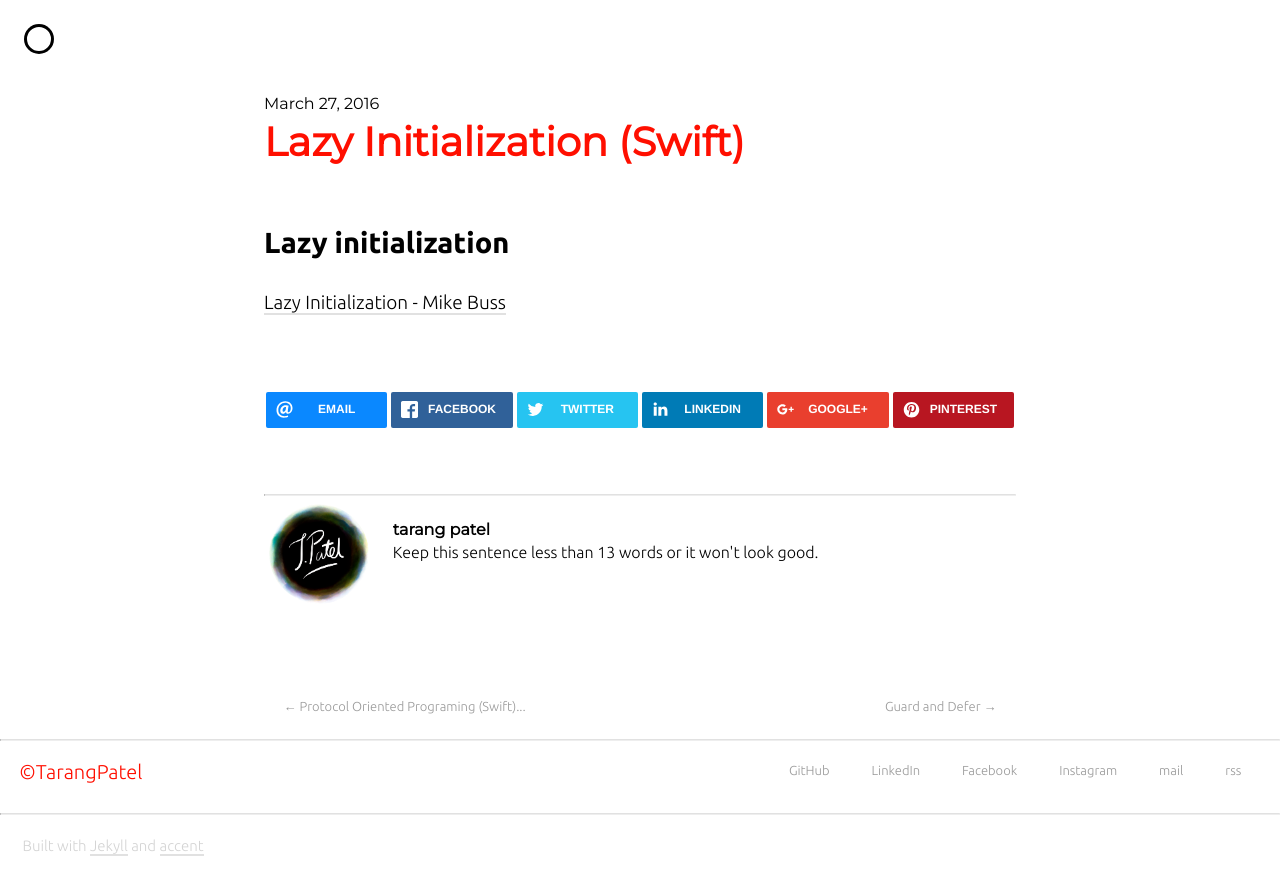
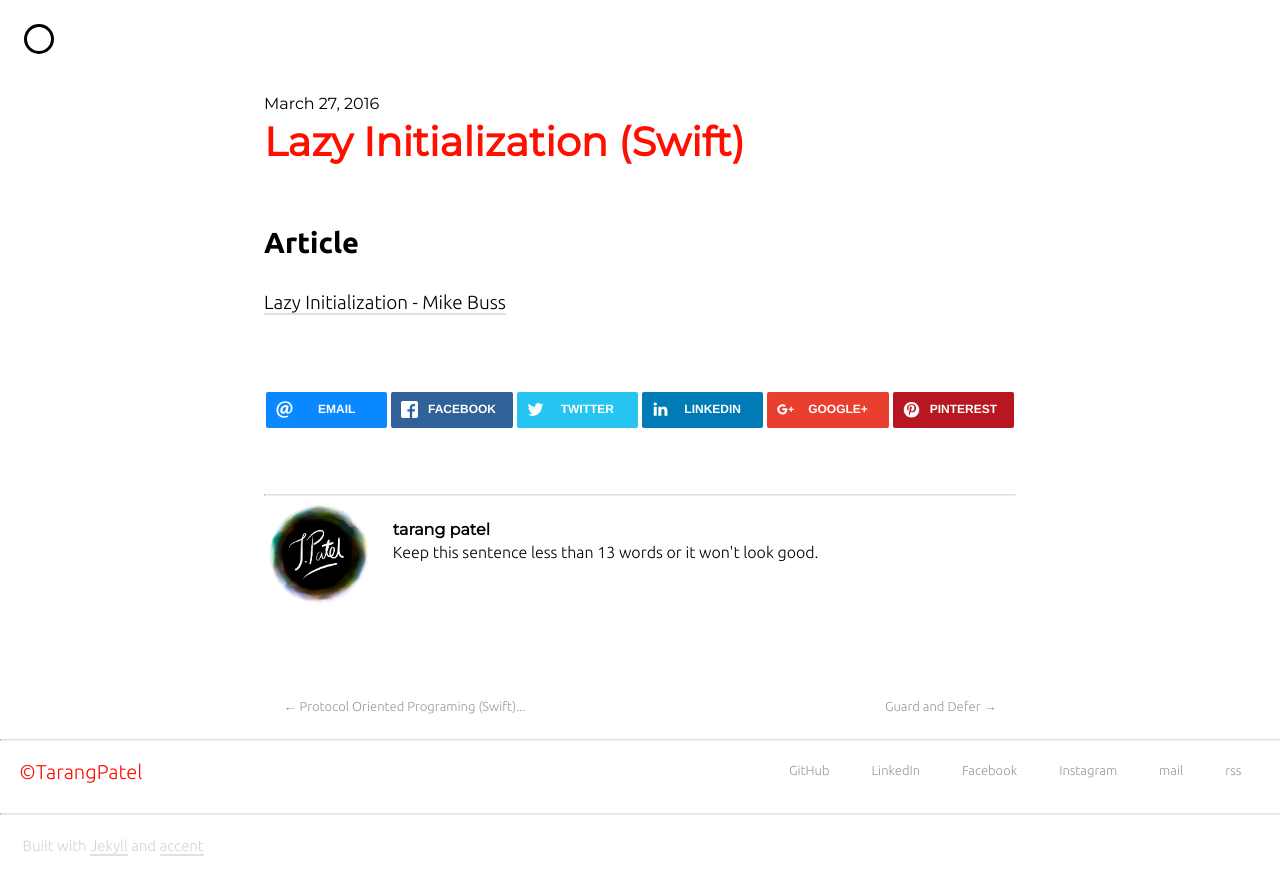
Before and after one commit to tarangpatel/whatilove, a Jekyll site: the page built from _posts/2016-03-27-lazy-init.markdown, in a window 1280 px wide. Shown: the top 895 px of the page. Built offline with Jekyll 4.4.1, drawn with Linux system fonts in a browser that asks for light colours; nearby versions of some CDN libraries; comment, search, counter and statistics services are not loaded.

Commit message:
Update 2016-03-27-lazy-init.markdown

```diff
--- a/_posts/2016-03-27-lazy-init.markdown
+++ b/_posts/2016-03-27-lazy-init.markdown
@@ -2,6 +2,6 @@
 title: Lazy Initialization (Swift)
 ---
 
-### Lazy initialization
+### Article
 
 [Lazy Initialization - Mike Buss](http://mikebuss.com/2014/06/22/lazy-initialization-swift/)
```
